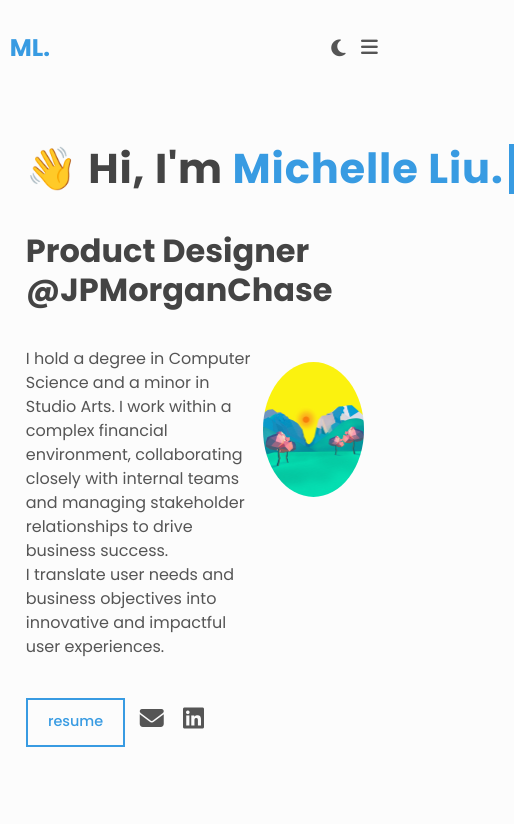
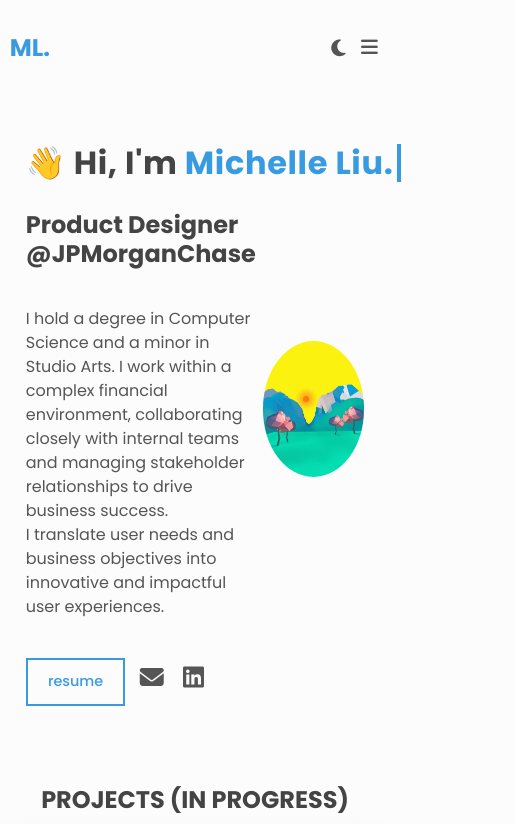
Before and after one commit to michellyliu/portfolio, a plain HTML site: page index.html in a window 390 px wide. Shown: the top 824 px of the page, 514 px wide, since content can reach past the window. Drawn offline with Linux system fonts and the light colour scheme.

Commit message:
fix mobile view

```diff
--- a/styles.css
+++ b/styles.css
@@ -94,7 +94,13 @@ button {
 
 @media (max-width: 900px) {
   h1 {
-    font-size: 2.6rem;
+    font-size: 2rem;
+  }
+  h2 {
+    font-size: 1.5rem;
+  }
+  .about-image {
+    display: none; /* Hides the photo on mobile screens */
   }
 }
 
```
